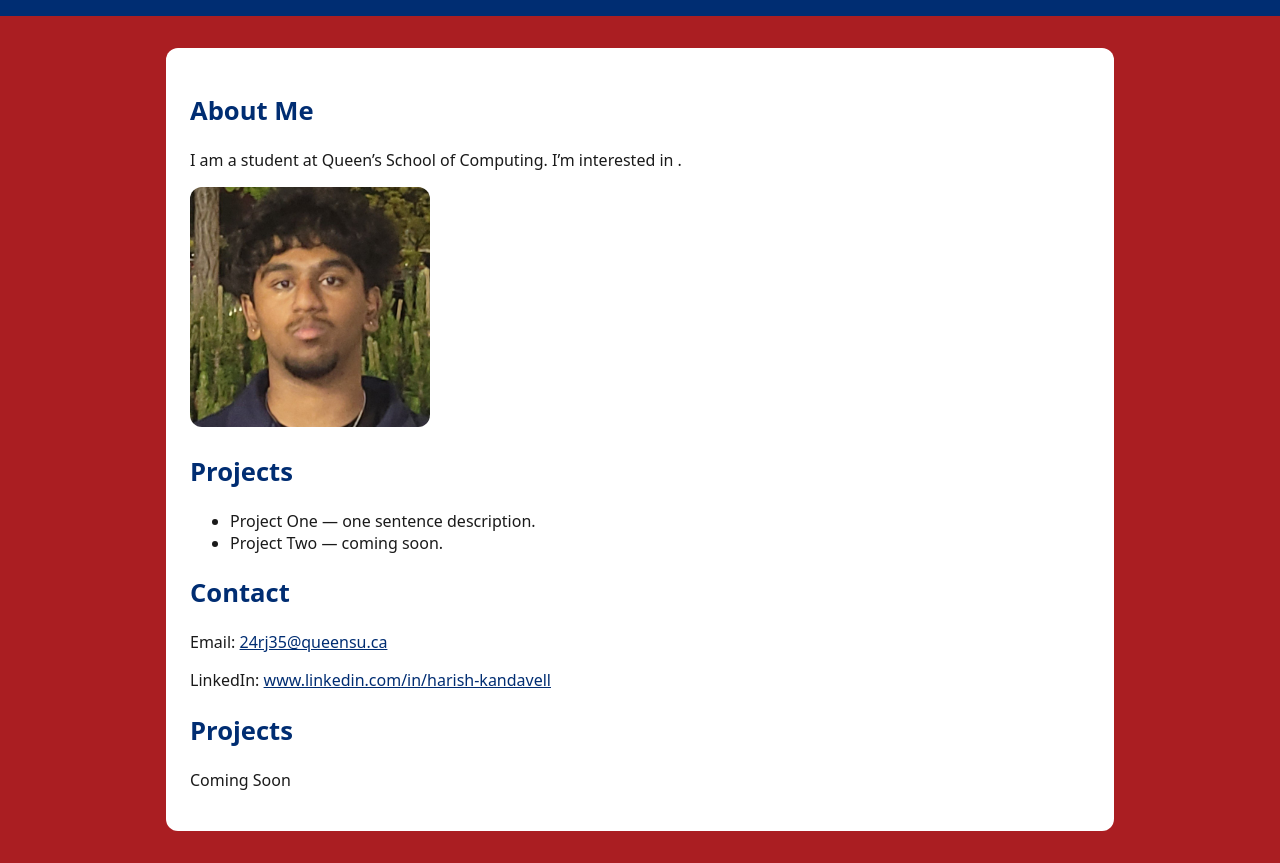
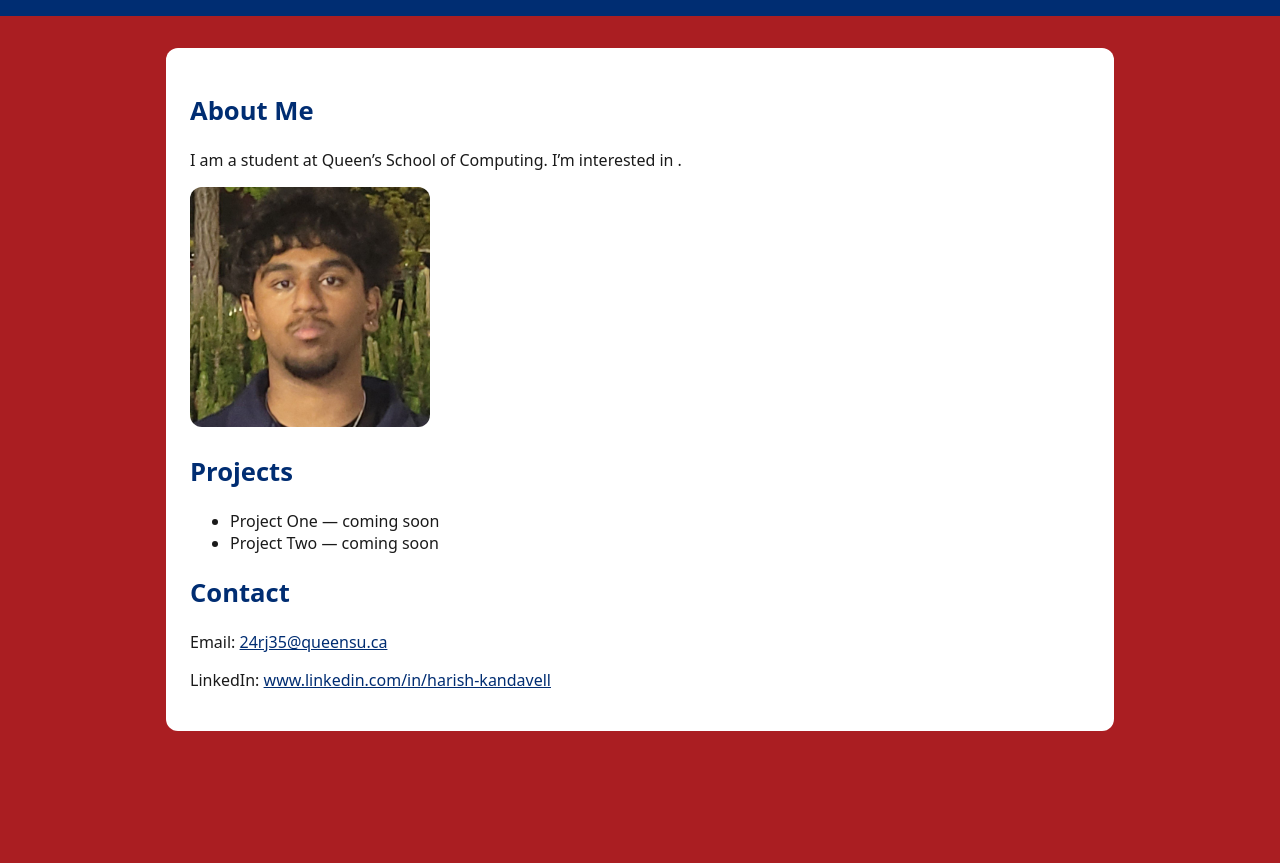
Before and after one commit to Harish-Kan/queens-student-page, a plain HTML site: page index.html in a window 1280 px wide. Shown: the part 102-965 px from the top of the page. After the commit the page ends 865 px from the top, so only its background shows below. Drawn offline with Linux system fonts and the light colour scheme.

Commit message:
Update index.html

```diff
--- a/index.html
+++ b/index.html
@@ -24,8 +24,8 @@
       <!-- ====== PROJECTS/COURSES (add or rename items to courses instead of projects) ====== -->
       <h2>Projects</h2>
       <ul>
-        <li>Project One — one sentence description.</li>
-        <li>Project Two — coming soon.</li>
+        <li>Project One — coming soon</li>
+        <li>Project Two — coming soon</li>
       </ul>
 
       <!-- ====== CONTACT (update your links) ====== -->
@@ -34,8 +34,6 @@
       <p>Email: <a href="24rj35@queensu.ca">24rj35@queensu.ca</a></p>
       <p>LinkedIn: <a href="www.linkedin.com/in/harish-kandavell">www.linkedin.com/in/harish-kandavell</a></p>
 
-      <h2>Projects</h2>
-      <p>Coming Soon</p>
     </main>
   </body>
 </html>
```
